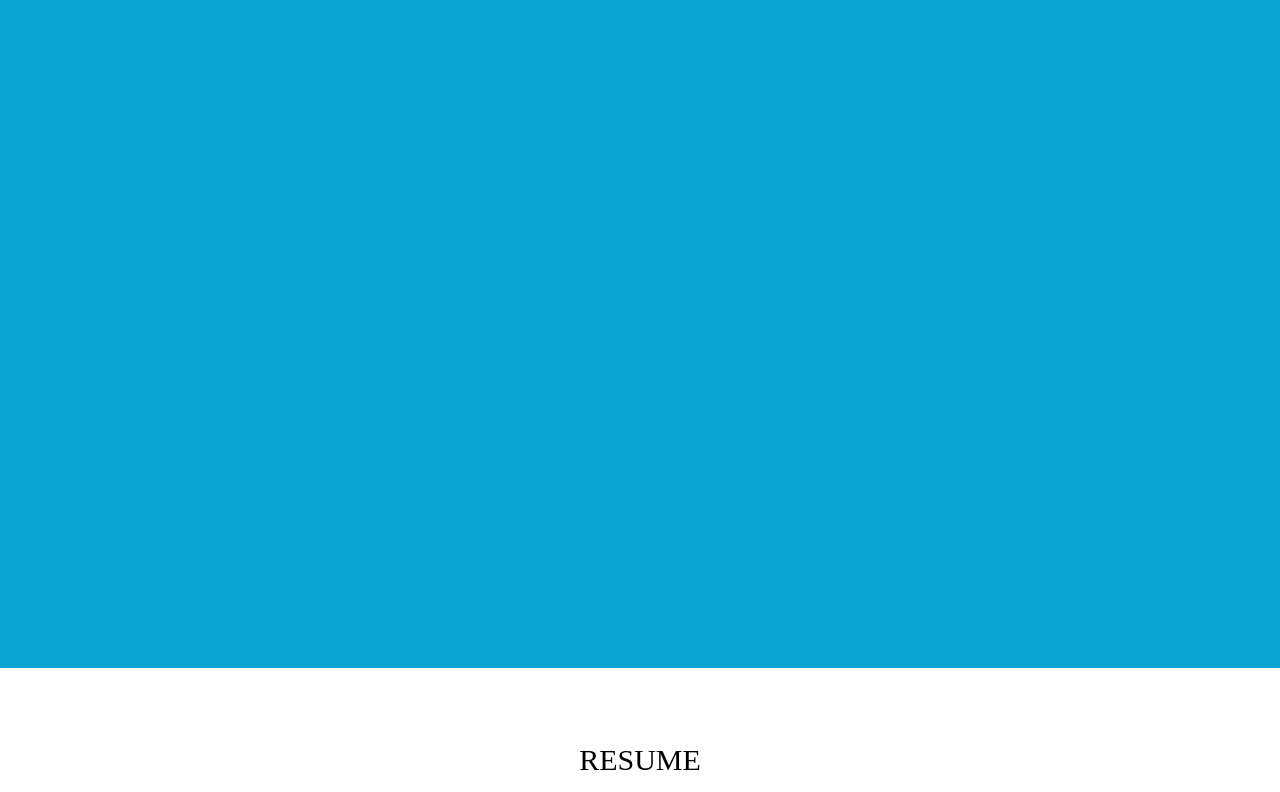
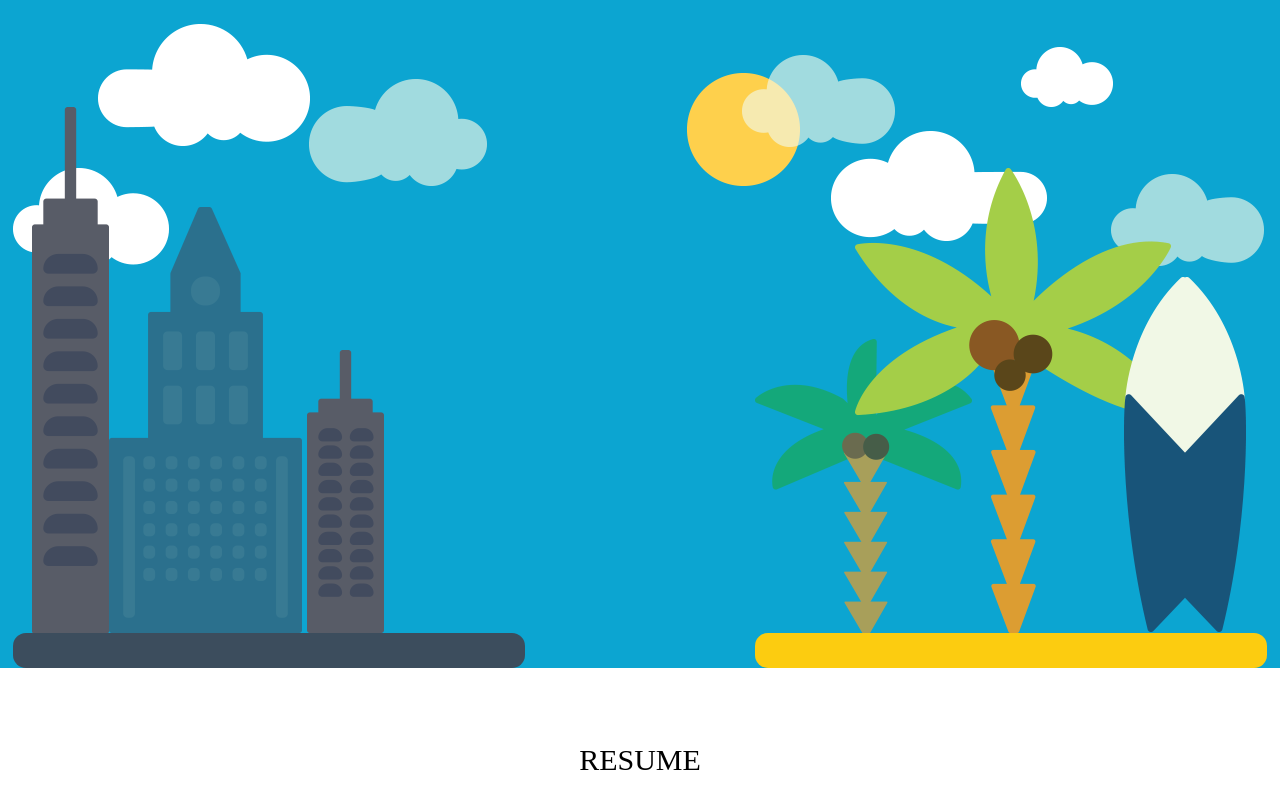
Before and after one commit to mabbus/rahweb, a plain HTML site: page index.html in a window 1280 px wide. Shown: the part 132-924 px from the top of the page. Drawn offline with Linux system fonts and the light colour scheme.

Commit message:
place images and css

```diff
--- a/css/style.css
+++ b/css/style.css
@@ -7,11 +7,12 @@ html,body,document {
 .main_wrapper {
     width: 100%;
     min-width: 500px;
+    overflow: hidden;
 }
 
 .logo {
     position: fixed;
-    margin-left: -118px;
+    margin-left: -126px;
     left: 50%;
     margin-top: 50px;
 }
@@ -68,57 +69,171 @@ html,body,document {
     z-index: 0;
 }
 
+.left-landscape {
+    position: relative;
+    width: 50%;
+    height: 100%;
+    float: left;
+}
+
+.right-landscape {
+    position: relative;
+    width: 50%;
+    height: 100%;
+    float: right;
+}
+
+.left-landscape > div, .right-landscape > div {
+    position: absolute;
+    background-repeat: no-repeat;
+    background-position: center;
+}
+
+.cloud0 {
+    background-image: url('../img/cloud0.png');
+    height: 100px;
+    width: 156px;
+    bottom: 50%;
+    left: 2%;
+}
+
+.cloud1 {
+    background-image: url('../img/cloud1.png');
+    width: 217px;
+    height: 126px;
+    bottom: 65%;
+    left: 15%;
+}
+
+.cloud2 {
+    background-image: url('../img/cloud2.png');
+    width: 182px;
+    height: 111px;
+    bottom: 60%;
+    left: 48%;
+}
+
+.cloud3 {
+    background-image: url('../img/cloud3.png');
+    width: 156px;
+    height: 95px;
+    right: 60%;
+    bottom: 65%;
+}
+
+.cloud4 {
+    background-image: url('../img/cloud4.png');
+    width: 222px;
+    height: 115px;
+    right: 36%;
+    bottom: 53%;
+}
+
+.cloud5 {
+    background-image: url('../img/cloud5.png');
+    width: 94px;
+    height: 62px;
+    right: 26%;
+    bottom: 70%;
+}
+
+.cloud6 {
+    background-image: url('../img/cloud6.png');
+    width: 158px;
+    height: 96px;
+    right: 2%;
+    bottom: 50%;
+}
+
+.ground {
+    width: 80%;
+    height: 35px;
+    background-color: #3C4D5D;
+    border-radius: 13px;
+    bottom:0;
+    left: 2%;
+}
+
+.building {
+    position: absolute;
+    background-repeat: no-repeat;
+    background-position: center;
+}
+
+.building0 {
+    background-image: url('../img/building0.png');
+    bottom: 35px;
+    left: 5%;
+    width: 77px;
+    height: 526px;
+}
+
+.building1 {
+    background-image: url('../img/building1.png');
+    bottom: 35px;
+    left: 17%;
+    width: 193px;
+    height: 426px;
+}
+
+.building2 {
+    background-image: url('../img/building2.png');
+    bottom: 35px;
+    left: 48%;
+    width: 77px;
+    height: 283px;
+}
+
+.sun {
+    background-image: url('../img/sun.png');
+    background-repeat: no-repeat;
+    background-position: center;
+    height: 116px;
+    width: 117px;
+    bottom: 60%;
+    left: 7%;
+}
+
+.sand {
+    width: 80%;
+    height: 35px;
+    background-color: #FCCC10;
+    border-radius: 13px;
+    position: absolute;
+    bottom:0;
+    right: 2%;
+}
+
+.palmtree0 {
+    background-image: url('../img/palmtree0.png');
+    height: 294px;
+    width: 219px;
+    bottom: 35px;
+    right: 48%;
+}
+
+.palmtree1 {
+    background-image: url('../img/palmtree1.png');
+    height: 465px;
+    width: 316px;
+    bottom: 35px;
+    right: 17%;
+}
+
+.surfboard {
+    background-image: url('../img/surfboard.png');
+    height: 359px;
+    width: 127px;
+    bottom: 35px;
+    right: 5%;
+}
+
+
 .content {
     height: auto;
     z-index: 1;
     position:relative;
     background: white;
-}
-
-.clouds {
-    position:absolute;
-    overflow: hidden;
-    height: 100%;
-    width: 100%;
-}
-
-.city {
-    bottom: 0;
-    position: absolute;
-    left: 0;
-}
-
-.beach {
-    bottom: 0;
-    position: absolute;
-    right: 0;
-}
-
-.cloud {
-    width: 200px;
-    height: 60px;
-    background: #fff;
-    border-radius: 200px;
-    -moz-border-radius: 200px;
-    -webkit-border-radius: 200px;
-    position: absolute;
-    box-shadow: 2px 2px 5px #c3c3c3;
-}
-
-.x1 {
-    z-index: 2;
-}
-
-.x2 {
-    z-index: 4;
-}
-
-.x1 {
-    z-index: 6;
-}
-
-.x1 {
-    z-index: 8;
 }
 
 .resume {
@@ -288,8 +403,69 @@ button {
 
 .footer {
     background: #0175A4;
-    height: 400px;
+    height: 500px;
     width: 100%;
+    position: relative;
+}
+
+.footer > div {
+    background-repeat: no-repeat;
+    background-position: center;
+    background-size: 100%;
+}
+
+.footer .reef {
+    background-image: url('../img/reef.png');
+    width: 100%;
+    height: 100%;
+    position: absolute;
+    background-position: bottom;
+    bottom: 0;
+}
+
+.star0 {
+    background-image: url('../img/star0.png');
+    width: 88px;
+    height: 85px;
+    position: absolute;
+    bottom: 190px;
+    left: 15%;
+}
+
+.fish0 {
+    background-image: url('../img/fish.png');
+    width: 88px;
+    height: 85px;
+    position: absolute;
+    bottom: 80px;
+    left: 25%;
+}
+
+.seahorse {
+    background-image: url('../img/seahorse.png');
+    width: 141px;
+    height: 193px;
+    position: absolute;
+    bottom: 40px;
+    left: 37%;
+}
+
+.shark {
+    background-image: url('../img/shark.png');
+    width: 521px;
+    height: 196px;
+    position: absolute;
+    bottom: 190px;
+    left: 50%;
+}
+
+.fish1 {
+    background-image: url('../img/fish1.png');
+    width: 68px;
+    height: 68px;
+    position: absolute;
+    bottom: 190px;
+    right: 2%;
 }
 
 @media only screen and (max-width:1200px) {
@@ -310,6 +486,7 @@ button {
     .nav-mobile {
 	display: block;
 	position: fixed;
+	z-index: 10;
     }
 
     .nav-mobile ul {
--- a/index.html
+++ b/index.html
@@ -10,7 +10,7 @@
 <body>
 <div class="main_wrapper">
   <div class="logo">
-    <img src="img/rahweb_logo-02.png" height="66px" width="" />
+    <img src="img/rah_logo_white.png" height="66px" width="" />
   </div>
   <div class="nav">
     <div class="nav-content">
@@ -34,6 +34,26 @@
     </ul>
   </div>
   <div class="landscape">
+    <div class="left-landscape landscapes">
+      <div class="cloud cloud0"></div>
+      <div class="cloud cloud1"></div>
+      <div class="cloud cloud2"></div>
+      <div class="building building0"></div>
+      <div class="building building1"></div>
+      <div class="building building2"></div>
+      <div class="ground"></div>
+    </div>
+    <div class="right-landscape landscapes">
+      <div class="sun"></div>
+      <div class="cloud cloud3"></div>
+      <div class="cloud cloud4"></div>
+      <div class="cloud cloud5"></div>
+      <div class="cloud cloud6"></div>
+      <div class="beach palmtree0"></div>
+      <div class="beach palmtree1"></div>
+      <div class="beach surfboard"></div>
+      <div class="sand"></div>
+    </div>
   </div>
   <div class="content">
     <div class="resume">
@@ -163,7 +183,12 @@
     </div>
   </div>
   <div class="footer">
-
+        <div class="reef"></div>
+    <div class="star0"></div>
+    <div class="fish0"></div>
+    <div class="seahorse"></div>
+    <div class="shark"></div>
+    <div class="fish1"></div>
   </div>
 </div>
 
```
